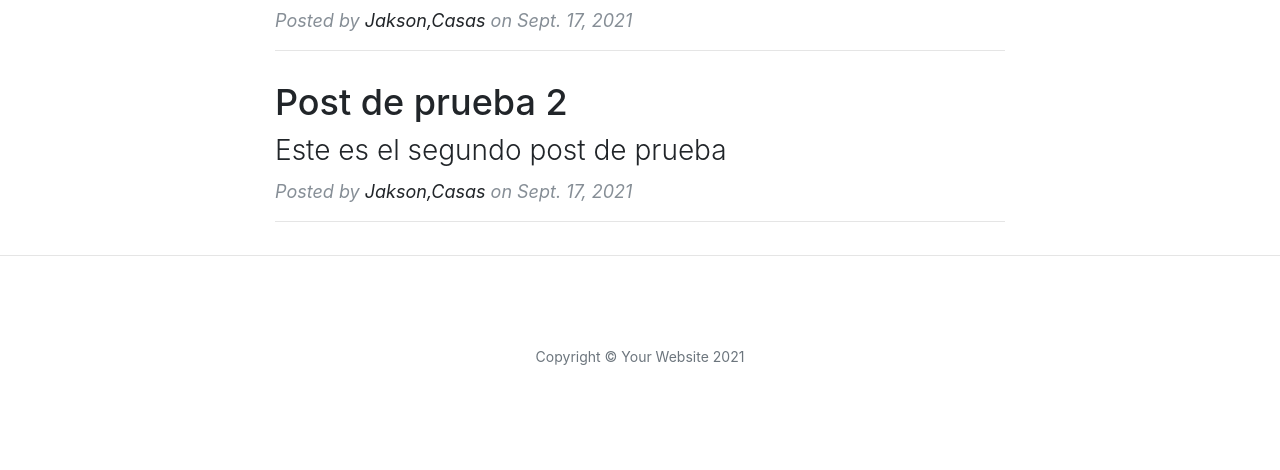
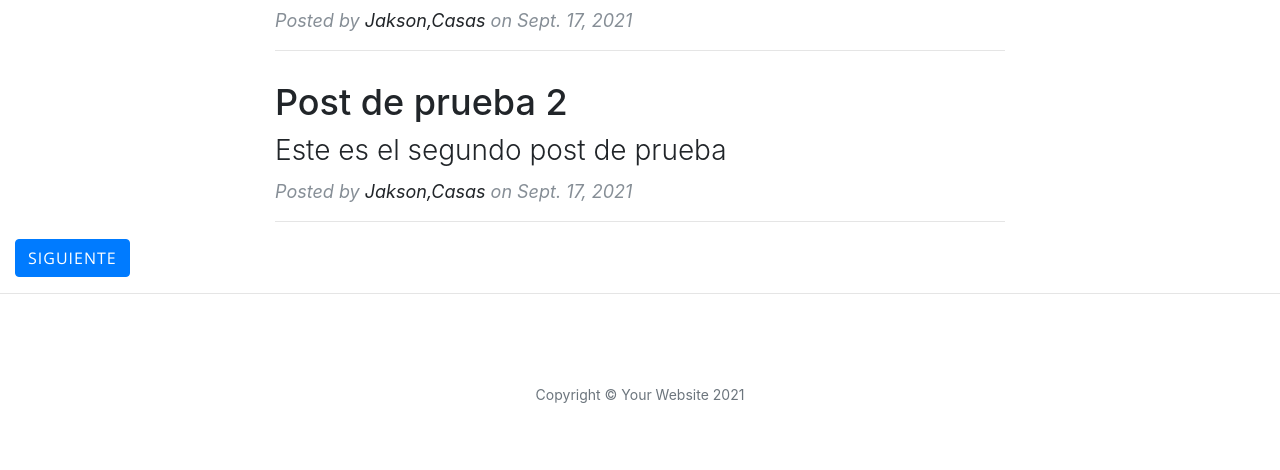
Before and after one commit to JaksonCasas19/MaximaGo, a Django app: page / in a window 1280 px wide. Shown: the part 764-1234 px from the top of the page. Before the commit the page ends 1129 px from the top, so only its background shows below. Run offline with Django 3.2, Linux system fonts and the light colour scheme; data comes from the database, SQL or seed files in the repository; some libraries are stand-ins or nearby versions.

Commit message:
Agregar paginacion en HTML Next

```diff
--- a/templates/index.html
+++ b/templates/index.html
@@ -140,6 +140,15 @@
           {% endif %}
         </div>
       </div>
+      <div class="col-md-12 col-lg-12 col-sm-12 col-xs-12">
+        <div class="col-md-6 float-left">
+          {% if posts.has_next %}
+            <div class="clearfix">
+              <a href="?page={{posts.next_page_number}}" class="btn btn-primary float-left">Siguiente</a>
+            </div>
+          {% endif %}
+        </div>
+      </div>
     </div>
 
     <hr>
```
